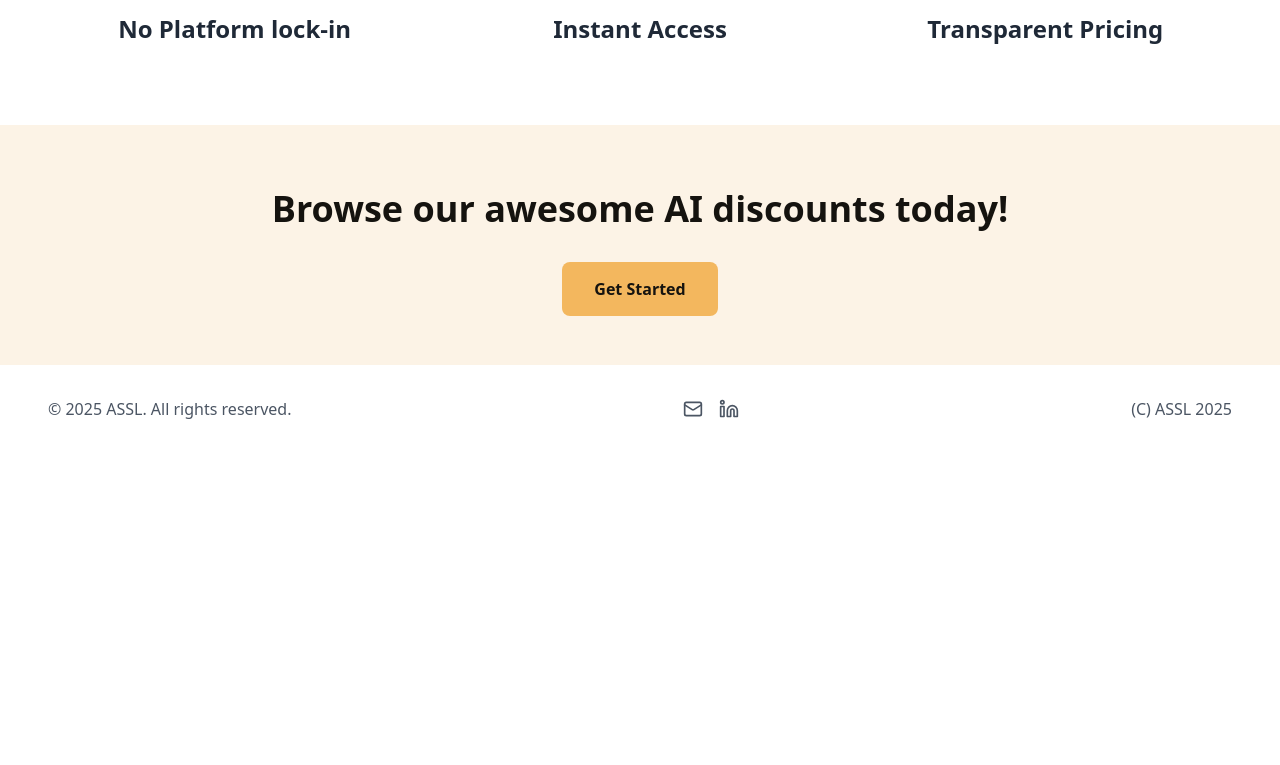
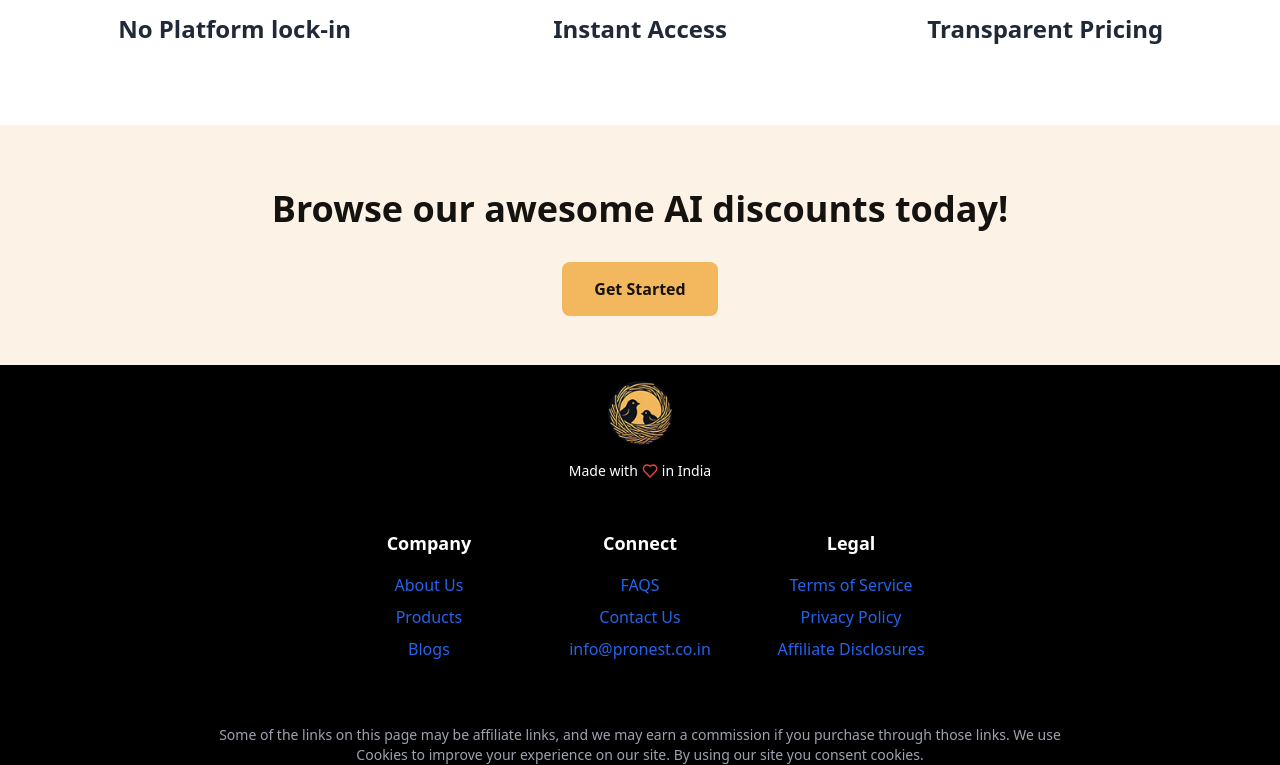
Before and after one commit to professionalnest/website, a Next.js app: page / in a window 1280 px wide. Shown: the part 1468-2233 px from the top of the page. Before the commit the page ends 1921 px from the top, so only its background shows below. Built offline with nearby package versions, Linux system fonts and the light colour scheme; no server answers.

Commit message:
Updted Footer

```diff
--- a/src/components/Footer.tsx
+++ b/src/components/Footer.tsx
@@ -1,25 +1,69 @@
+import { Heart } from 'lucide-react'
 import React from 'react'
-import Link from 'next/link'
-import { Mail, Linkedin } from 'lucide-react'
 
 const Footer = () => {
   return (
-    <footer className="px-12 py-8 bg-white">
-      <div className="flex justify-between items-center">
-        <p className="text-gray-600">© 2025 ASSL. All rights reserved.</p>
-        <div className="flex space-x-4">
-          <Link href="/email" className="text-gray-600 hover:text-gray-900">
-            <span className="sr-only">Email</span>
-            <Mail size={20} />
-          </Link>
-          <Link href="/linkedin" className="text-gray-600 hover:text-gray-900">
-            <span className="sr-only">LinkedIn</span>
-            <Linkedin size={20} />
-          </Link>
+    <div className='w-full bg-black'>
+      <div className='container m-auto flex flex-col justify-center gap-8'>
+
+        {/* COMPANY LOGO */}
+        <div className='text-white p-4'>
+            <div className='flex justify-center mb-4'>
+                <img
+                        src='/logo.png'
+                        alt="logo"
+                        className='h-12 w-12 md:h-16 md:w-16 rounded-xl hover:opacity-90 transition-opacity'
+                />
+            </div>
+            <p className='flex items-center justify-center text-xs md:text-sm'>
+              Made with <Heart className='h-3 w-3 md:h-4 md:w-4 mx-1 text-red-500' /> in India
+            </p>
+          </div>
+
+        {/* LINKS */}
+        <div className='mx-auto grid grid-cols-1 sm:grid-cols-3 gap-4 md:gap-16'>
+
+          {/* QUICK LINKS  */}
+          <div className='text-white text-center mb-6 sm:mb-0'>
+            <h1 className='font-bold mb-4 text-base md:text-lg'>Company</h1>
+            <ul className='space-y-2'>
+              <li className='text-blue-600 hover:text-blue-400 transition-colors text-sm md:text-base'>About Us</li>
+              <li className='text-blue-600 hover:text-blue-400 transition-colors text-sm md:text-base'>Products</li>
+              <li className='text-blue-600 hover:text-blue-400 transition-colors text-sm md:text-base'>Blogs</li>
+            </ul>
+          </div>
+
+          {/* CONTACT LINKS */}
+          <div className='text-white text-center mb-6 sm:mb-0'>
+            <h1 className='font-bold mb-4 text-base md:text-lg'>Connect</h1>
+            <ul className='space-y-2'>
+                    <li><a href='' className='text-blue-600 hover:text-blue-400 transition-colors text-sm md:text-base'>FAQS</a></li>
+                    <li><a href='' className='text-blue-600 hover:text-blue-400 transition-colors text-sm md:text-base'>Contact Us</a></li>
+                    <li><a href='' className='text-blue-600 hover:text-blue-400 transition-colors text-sm md:text-base'>info@pronest.co.in</a></li>
+            </ul>
+          </div>
+
+          {/* LEGAL LINKS */}
+          <div className='text-white text-center'>
+            <h1 className='font-bold mb-4 text-base md:text-lg'>Legal</h1>
+            <ul className='space-y-2'>
+              <li><a href='' className='text-blue-600 hover:text-blue-400 transition-colors text-sm md:text-base'>Terms of Service</a></li>
+              <li><a href='' className='text-blue-600 hover:text-blue-400 transition-colors text-sm md:text-base'>Privacy Policy</a></li>
+              <li><a href='' className='text-blue-600 hover:text-blue-400 transition-colors text-sm md:text-base'>Affiliate Disclosures</a></li>
+            </ul>
+          </div>
         </div>
-        <p className="text-gray-600">(C) ASSL 2025</p>
+
+        {/* AFFILIATES DISCLAIMER */}
+        <div className='mt-6 md:mt-8 text-gray-400 max-w-4xl mx-auto space-y-4'>
+            <p className='text-center text-xs md:text-sm leading-relaxed px-4'>
+              Some of the links on this page may be affiliate links, and we may earn a commission if you purchase through those links.
+              We use Cookies to improve your experience on our site. By using our site you consent cookies.
+            </p>
+        </div>
       </div>
-    </footer>
+    </div>
   )
 }
+
 export default Footer;
```
